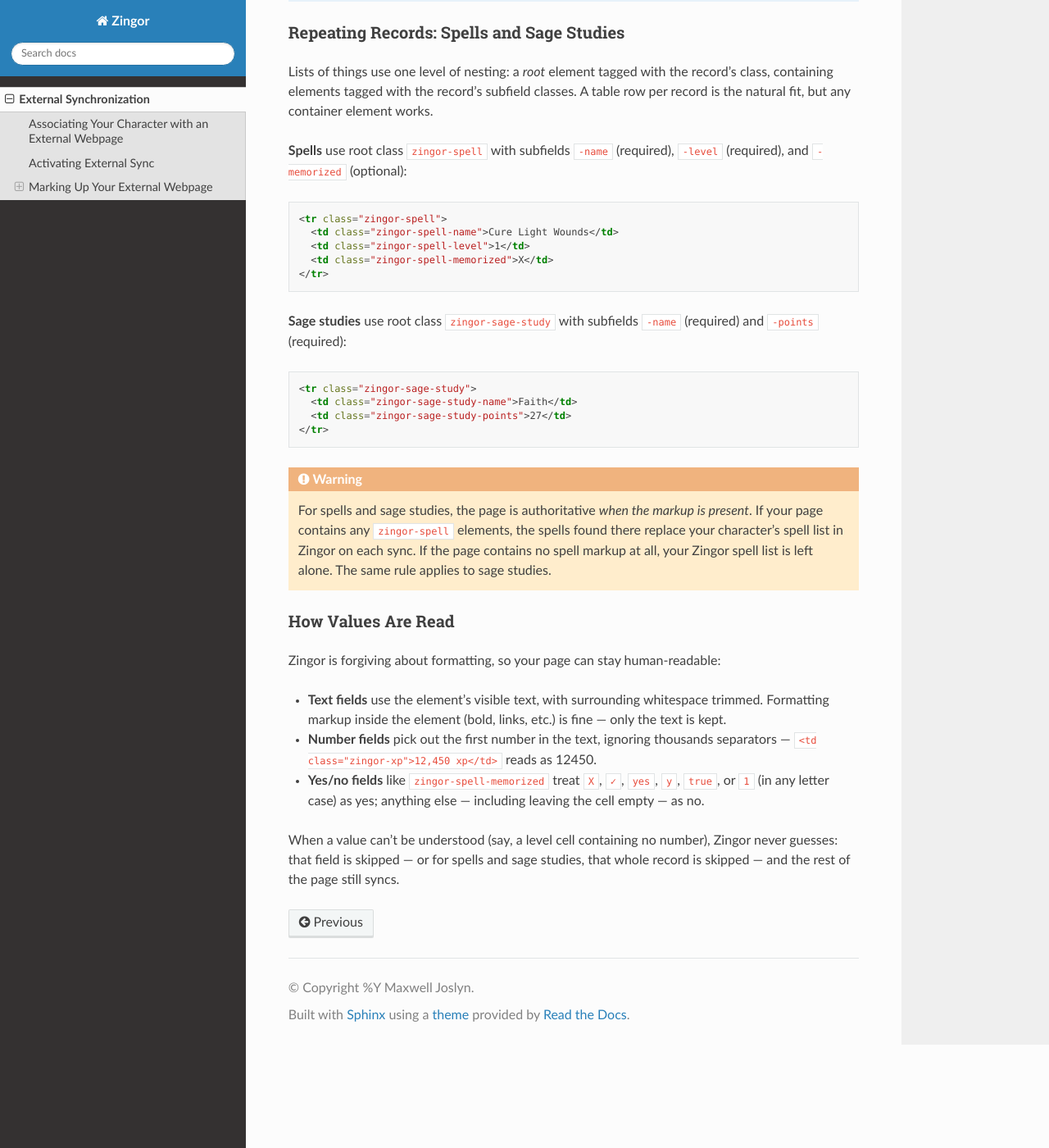
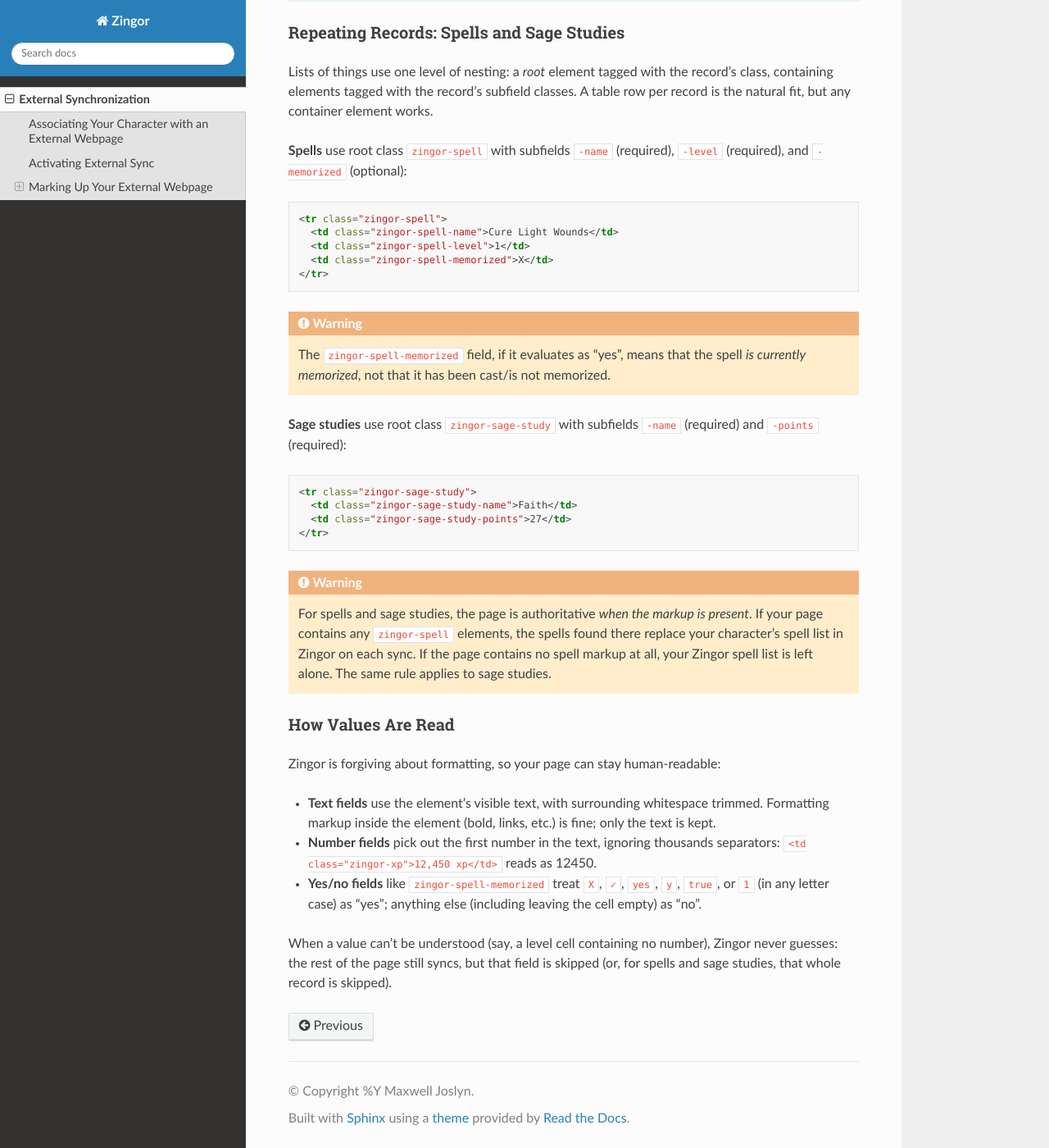
Before and after one commit to maxwelljoslyn/zingor, a Sphinx documentation site: the page built from docs/external-synchronization.md, in a window 1280 px wide and 1400 px high, scrolled down 3359 px. Shown: the whole window at 82% size. Built offline with Sphinx 7.4.7 and the Read the Docs theme 3.1.0, drawn with Linux system fonts in a browser that asks for light colours; some of the changed text lies outside the part shown.

Commit message:
revise external sync docs
Refs #92

````diff
--- a/docs/external-synchronization.md
+++ b/docs/external-synchronization.md
@@ -42,7 +42,7 @@
 
 ## Marking Up Your External Webpage
 
-Zingor finds your character's data on the external page by looking for **Zingor microformats** (ZMF): ordinary HTML elements tagged with special `class` names starting with `zingor-`. You keep full control over how the page looks — Zingor only cares about the class names and reads each tagged element's visible text as the value.
+Zingor finds your character's data on the external page by looking for **Zingor microformats** (ZMF): ordinary HTML elements tagged with special `class` names starting with `zingor-`. You keep full control over how the page looks: Zingor only cares about the class names and reads each tagged element's visible text as the value.
 
 :::{note}
 ZMF uses `class` attributes (rather than, say, `data-*` attributes) because wiki software such as MediaWiki strips most HTML attributes when saving a page, but preserves `class`.
@@ -81,7 +81,7 @@
 | `zingor-chosen-field` | Chosen sage field |
 | `zingor-chosen-study` | Chosen sage study |
 
-Any field you leave out is simply not synchronized — Zingor keeps whatever value it already has. If the same class appears more than once on the page, the first occurrence wins.
+Any field you leave out is simply not synchronized: Zingor keeps whatever value it already has. If the same class appears more than once on the page, the first occurrence wins.
 
 :::{note}
 Money and inventory are not synchronized. Coins are inventory items in Zingor, and inventory (which containers hold what, how stacks are split) is managed in Zingor itself.
@@ -101,6 +101,10 @@
 </tr>
 ```
 
+:::{warning}
+The `zingor-spell-memorized` field, if it evaluates as "yes", means that the spell *is currently memorized*, not that it has been cast/is not memorized.
+:::
+
 **Sage studies** use root class `zingor-sage-study` with subfields `-name` (required) and `-points` (required):
 
 ```html
@@ -118,8 +122,8 @@
 
 Zingor is forgiving about formatting, so your page can stay human-readable:
 
-- **Text fields** use the element's visible text, with surrounding whitespace trimmed. Formatting markup inside the element (bold, links, etc.) is fine — only the text is kept.
-- **Number fields** pick out the first number in the text, ignoring thousands separators — `<td class="zingor-xp">12,450 xp</td>` reads as 12450.
-- **Yes/no fields** like `zingor-spell-memorized` treat `X`, `✓`, `yes`, `y`, `true`, or `1` (in any letter case) as yes; anything else — including leaving the cell empty — as no.
+- **Text fields** use the element's visible text, with surrounding whitespace trimmed. Formatting markup inside the element (bold, links, etc.) is fine; only the text is kept.
+- **Number fields** pick out the first number in the text, ignoring thousands separators: `<td class="zingor-xp">12,450 xp</td>` reads as 12450.
+- **Yes/no fields** like `zingor-spell-memorized` treat `X`, `✓`, `yes`, `y`, `true`, or `1` (in any letter case) as "yes"; anything else (including leaving the cell empty) as "no".
 
-When a value can't be understood (say, a level cell containing no number), Zingor never guesses: that field is skipped — or for spells and sage studies, that whole record is skipped — and the rest of the page still syncs.
+When a value can't be understood (say, a level cell containing no number), Zingor never guesses: the rest of the page still syncs, but that field is skipped (or, for spells and sage studies, that whole record is skipped).
````
